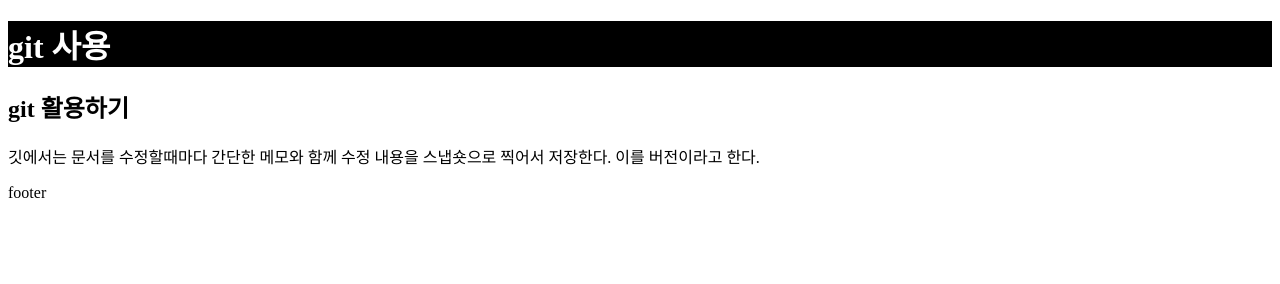
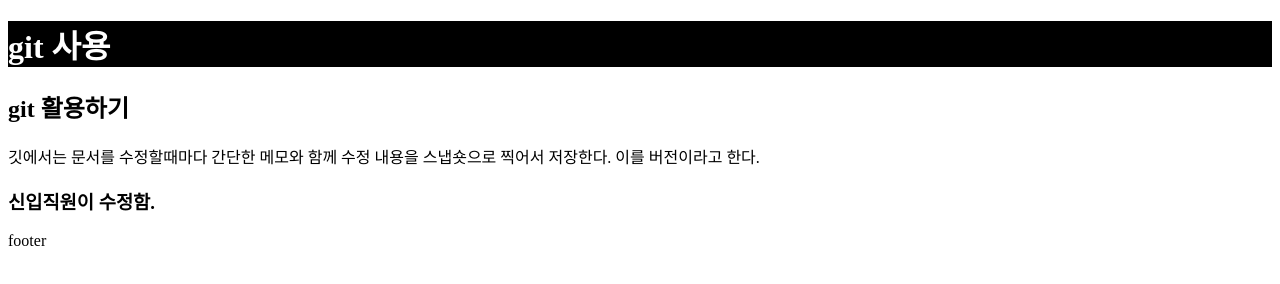
Before and after one commit to choisfun/project-abc, a plain HTML site: page index.html in a window 1280 px wide. Drawn offline with Linux system fonts and the light colour scheme.

Commit message:
modify first

```diff
--- a/index.html
+++ b/index.html
@@ -15,6 +15,7 @@
     <main>
         <h2>git 활용하기</h2>
         <p>깃에서는 문서를 수정할때마다 간단한 메모와 함께 수정 내용을 스냅숏으로 찍어서 저장한다. 이를 버전이라고 한다.</p>
+        <h3>신입직원이 수정함.</h3>
     </main>
     <footer>
         footer
```
